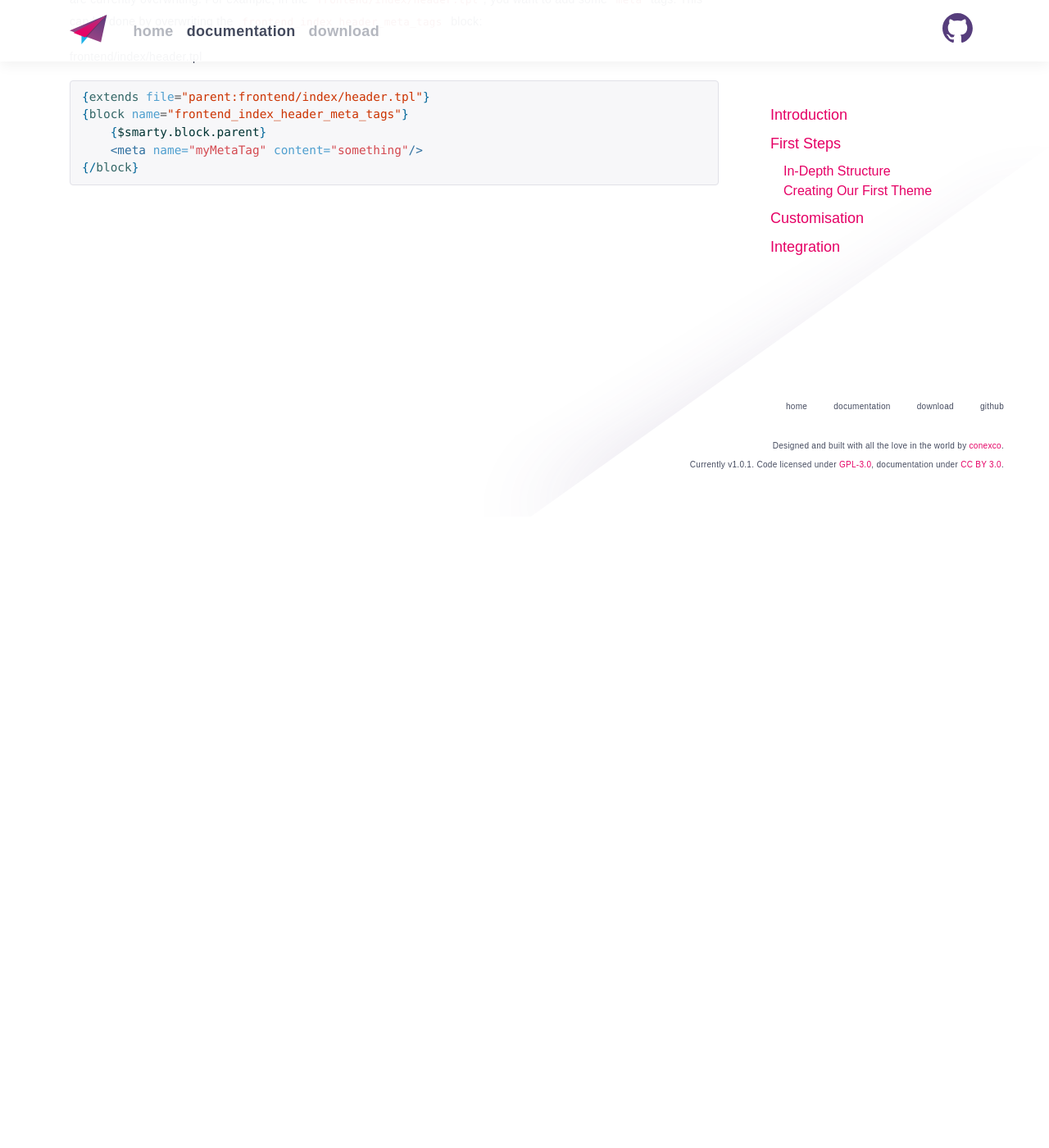
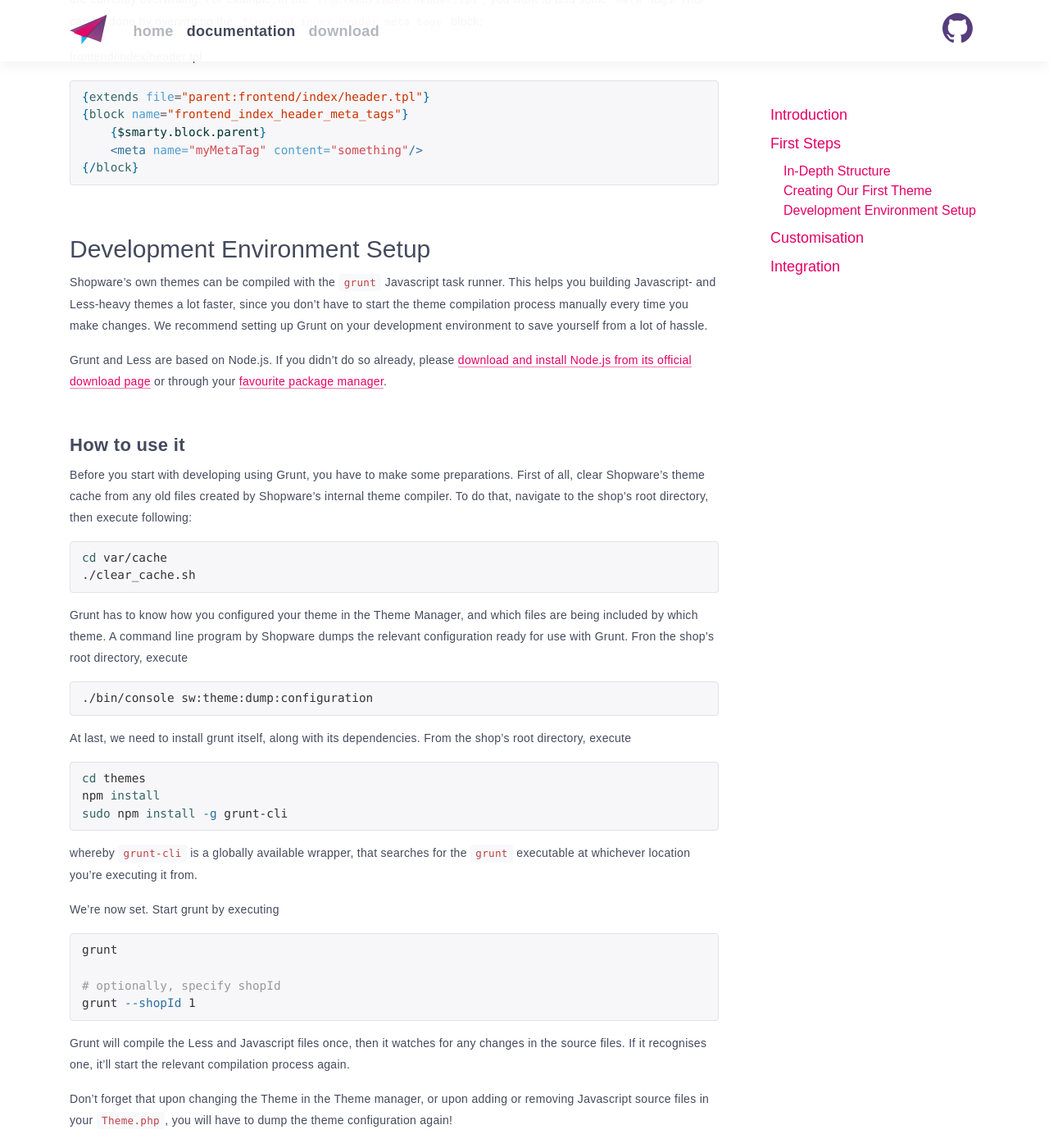
Before and after one commit to conexco/shopware-bootstrap-theme, a Jekyll site: the page built from docs/first-steps.md, in a window 1280 px wide and 1400 px high, scrolled down 8770 px. Shown: the whole window at 82% size. Built offline with Jekyll 4.4.1, drawn with Linux system fonts in a browser that asks for light colours; nearby versions of some CDN libraries; some web fonts are replaced; before the commit the page ends 9400 px from its top, so only the background shows below that; some of the changed text lies outside the part shown.

Commit message:
Added Grunt guide

````diff
--- a/_data/nav.yml
+++ b/_data/nav.yml
@@ -6,7 +6,7 @@
   pages:
     - title: In-Depth Structure
     - title: Creating Our First Theme
-#    - title: Setup
+    - title: Development Environment Setup
 - title: Customisation
   pages:
     - title: Theme Configuration
--- a/docs/first-steps.md
+++ b/docs/first-steps.md
@@ -356,3 +356,52 @@ For example, in the `frontend/index/header.tpl`, you want to add some `meta` tag
     <meta name="myMetaTag" content="something"/>
 {/block}
 ```
+## Development Environment Setup
+
+Shopware's own themes can be compiled with the `grunt` Javascript task runner. This helps you building Javascript- and Less-heavy themes
+a lot faster, since you don't have to start the theme compilation process manually every time you make changes.
+We recommend setting up Grunt on your development environment to save yourself from a lot of hassle.
+
+Grunt and Less are based on Node.js. If you didn't do so already,
+please [download and install Node.js from its official download page](https://nodejs.org/en/download/){:target="_blank"}
+or through your [favourite package manager](https://nodejs.org/en/download/package-manager/){:target="_blank"}.
+
+### How to use it
+
+Before you start with developing using Grunt, you have to make some preparations. First of all, clear Shopware's theme cache from any
+old files created by Shopware's internal theme compiler. To do that, navigate to the shop's root directory, then execute following:
+```sh
+cd var/cache
+./clear_cache.sh
+```
+
+Grunt has to know how you configured your theme in the Theme Manager, and which files are being included by which theme.
+A command line program by Shopware dumps the relevant configuration ready for use with Grunt. Fron the shop's root directory, execute
+```sh
+./bin/console sw:theme:dump:configuration
+```
+
+At last, we need to install grunt itself, along with its dependencies. From the shop's root directory, execute
+```sh
+cd themes
+npm install
+sudo npm install -g grunt-cli
+```
+whereby `grunt-cli` is a globally available wrapper, that searches for the `grunt` executable at whichever location you're executing it from.
+
+We're now set. Start grunt by executing
+```sh
+grunt
+
+# optionally, specify shopId
+grunt --shopId 1
+```
+
+Grunt will compile the Less and Javascript files once, then it watches for any changes in the source files. If it recognises one, it'll start
+the relevant compilation process again.
+
+Don't forget that upon changing the Theme in the Theme manager, or upon adding or removing Javascript source files in your `Theme.php`,
+you will have to dump the theme configuration again!
+
+For an in-depth guide on how to use Grunt and how to add additional tasks to execute in Grunt,
+please refer to the [official Shopware documentation](https://developers.shopware.com/designers-guide/best-practice-theme-development/){:target="_blank"}
````
